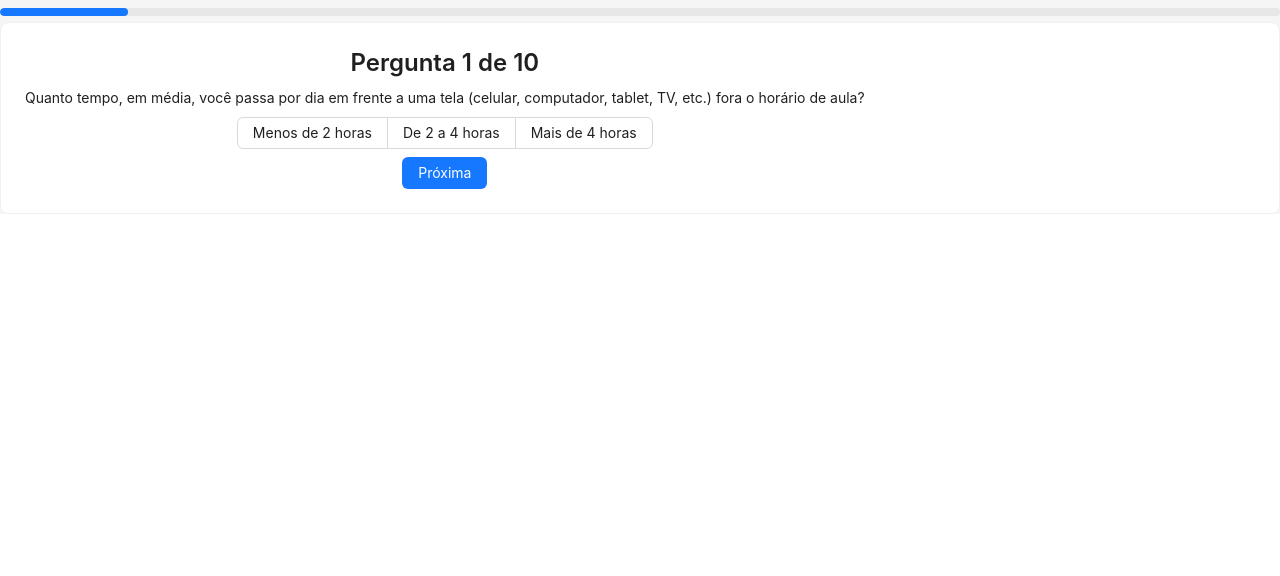
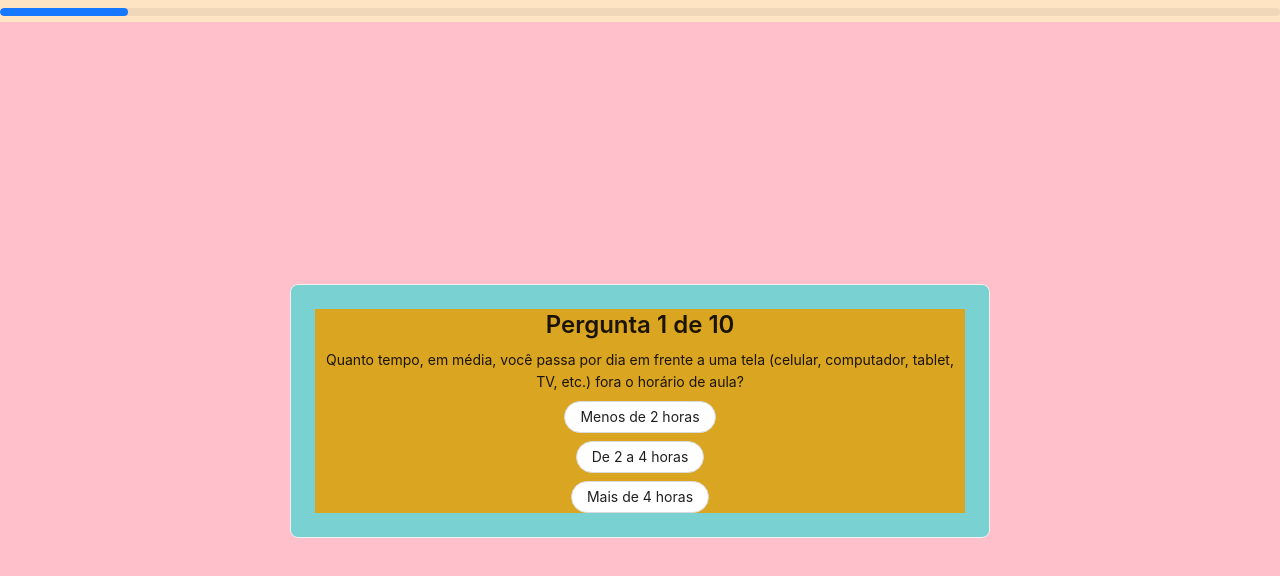
Before and after one commit to gabgon08/quiz-app, a Next.js app: page /quiz in a window 1280 px wide. Shown: the top 576 px of the page. Built offline with nearby package versions, Linux system fonts and the light colour scheme.

Commit message:
feat: switch radio to button

```diff
--- a/src/app/quiz/page.jsx
+++ b/src/app/quiz/page.jsx
@@ -2,6 +2,7 @@
 
 import React, { useState } from "react";
 import { Radio, Button, Card, Progress, message, Typography, Space, Layout } from "antd";
+import styles from './quiz.module.css'
 
 const perguntas = [
     {
@@ -99,6 +100,7 @@ const perguntas = [
 
 export default function Quiz() {
     const { Title, Text } = Typography
+    const { Content } = Layout
     const [indice, setIndice] = useState(0);
     const [resposta, setResposta] = useState("");
     const [contagem, setContagem] = useState({ A: 0, B: 0, C: 0 });
@@ -106,15 +108,17 @@ export default function Quiz() {
 
     const perguntaAtual = perguntas[indice];
 
-    const proximaPergunta = () => {
-        if (!resposta) {
+    const proximaPergunta = (opcaoSelecionada) => {
+        if (!opcaoSelecionada) {
             message.warning("Escolha uma opção antes de continuar!")
             return;
         }
 
+
+
         setContagem((prev) => ({
             ...prev,
-            [resposta]: prev[resposta] + 1,
+            [opcaoSelecionada]: prev[opcaoSelecionada] + 1,
         }));
 
         setResposta("");
@@ -182,38 +186,33 @@ export default function Quiz() {
 
 
     return (
-        <Layout>
+        <Layout className={styles.layout}>
             <Progress
                 percent={Math.round(((indice + 1) / perguntas.length) * 100)}
                 showInfo={false}
             />
-            <Card>
-                <Space direction="vertical" align="center">
+            <Content className={styles.content}>
+                <Card className={styles.card}>
+                    <Space direction="vertical" align="center" className={styles.space}>
                         <Title level={3}>
                             Pergunta {indice + 1} de {perguntas.length}
                         </Title>
                         <Text>{perguntaAtual.texto}</Text>
 
-                    <Radio.Group
-                        onChange={(e) => setResposta(e.target.value)}
-                        value={resposta}
-                        optionType="button"
-                        options={perguntaAtual.opcoes.map((opcao, index) => ({
-                            label: opcao.texto,
-                            value: opcao.valor
-                        }))}
-                    />
-
-
+                        {perguntaAtual.opcoes.map((opcao) => (
                             <Button
-                        type="primary"
+                                key={opcao.valor}
+                                type={resposta === opcao.valor ? "primary" : "default"}
+                                shape="round"
                                 block
-                        onClick={proximaPergunta}
+                                onClick={() => { setResposta(opcao.valor); proximaPergunta(opcao.valor) }}
                             >
-                        {indice + 1 < perguntas.length ? "Próxima" : "Finalizar"}
+                                {opcao.texto}
                             </Button>
+                        ))}
                     </Space>
                 </Card>
+            </Content>
         </Layout>
     );
 }
--- a/src/app/quiz/quiz.module.css
+++ b/src/app/quiz/quiz.module.css
@@ -0,0 +1,30 @@
+.layout {
+    min-height: 100vh;
+    background-color: bisque;
+}
+
+.content {
+    background-color: pink;
+    align-content: center;
+    justify-items: center;
+}
+
+.card {
+    background-color: rgb(121, 209, 209);
+    justify-items: center;
+    width: 70%;
+    max-width: 700px;
+    padding: 0 !important;
+}
+
+.radioButton {
+    display: flex;
+    flex-direction: column;
+    border-radius: 2rem;
+}
+
+.space {
+    background-color: goldenrod;
+    text-align: center;
+    margin: 0 !important;
+}
```
Lines whose indentation alone changed are shown as unchanged.
